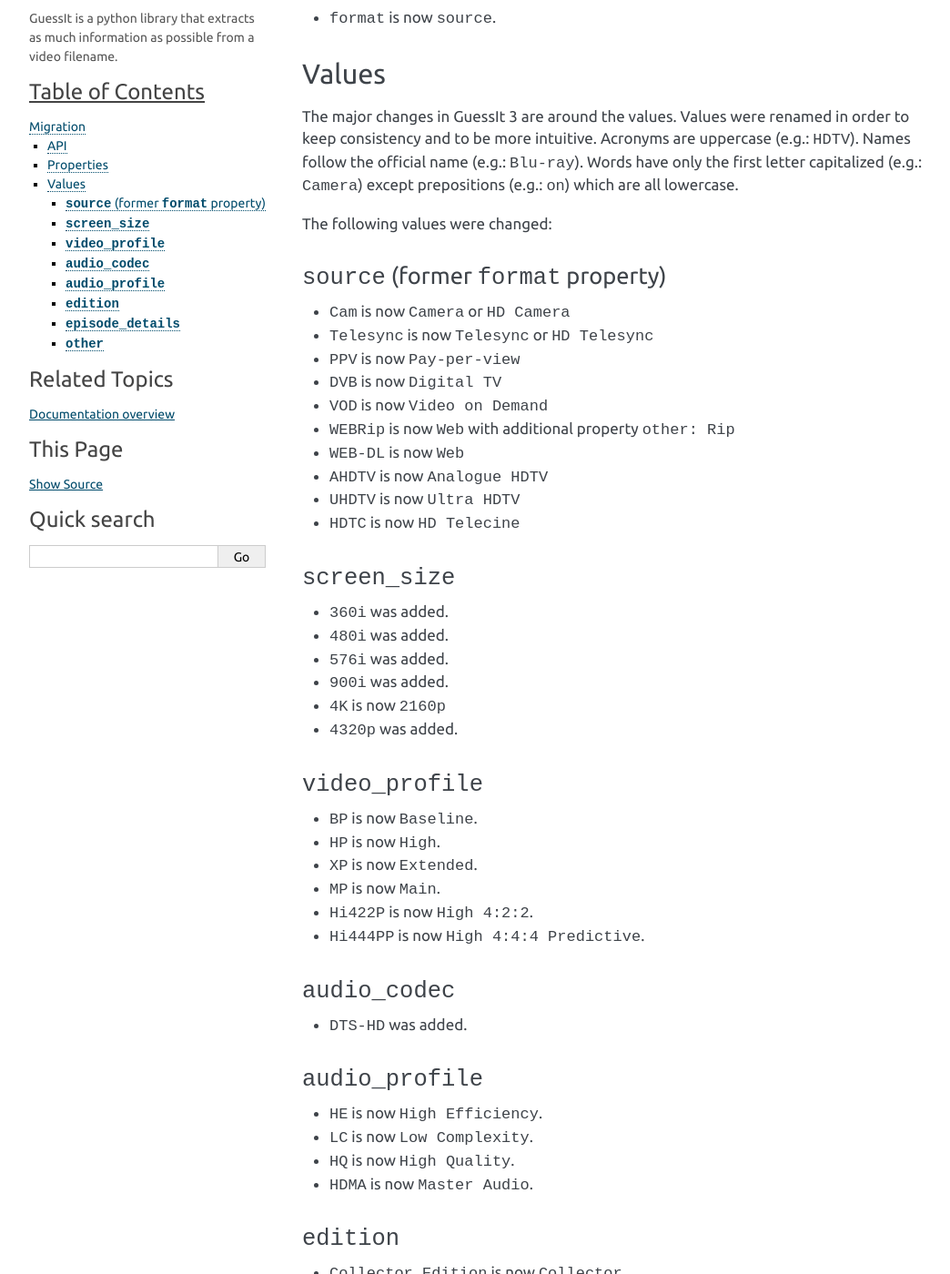
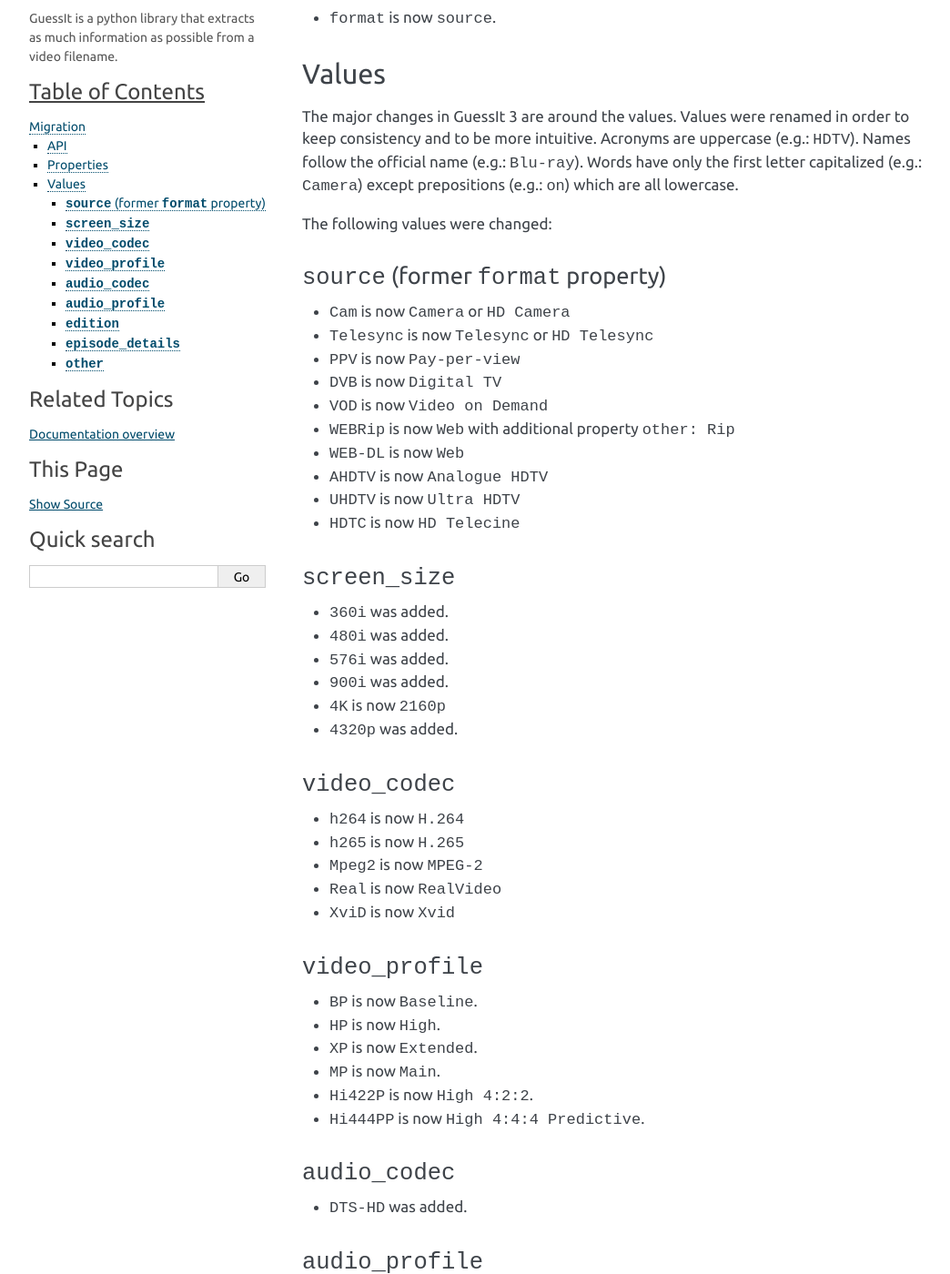
Before and after one commit to guessit-io/guessit, a Sphinx documentation site: the page built from docs/migration2to3.rst, in a window 1280 px wide and 1400 px high, scrolled down 367 px. Shown: the whole window at 91% size, without its empty margins (106-1150 px from the left). Built offline with Sphinx 7.4.7, drawn with Linux system fonts in a browser that asks for light colours.

Commit message:
Refactored 'video_codec' values

```diff
--- a/docs/migration2to3.rst
+++ b/docs/migration2to3.rst
@@ -45,6 +45,14 @@ The following values were changed:
 - ``900i`` was added.
 - ``4K`` is now ``2160p``
 - ``4320p`` was added.
+
+``video_codec``
+^^^^^^^^^^^^^^^
+- ``h264`` is now ``H.264``
+- ``h265`` is now ``H.265``
+- ``Mpeg2`` is now ``MPEG-2``
+- ``Real`` is now ``RealVideo``
+- ``XviD`` is now ``Xvid``
 
 ``video_profile``
 ^^^^^^^^^^^^^^^^^
```
Also changed, not shown: 8 other files.
